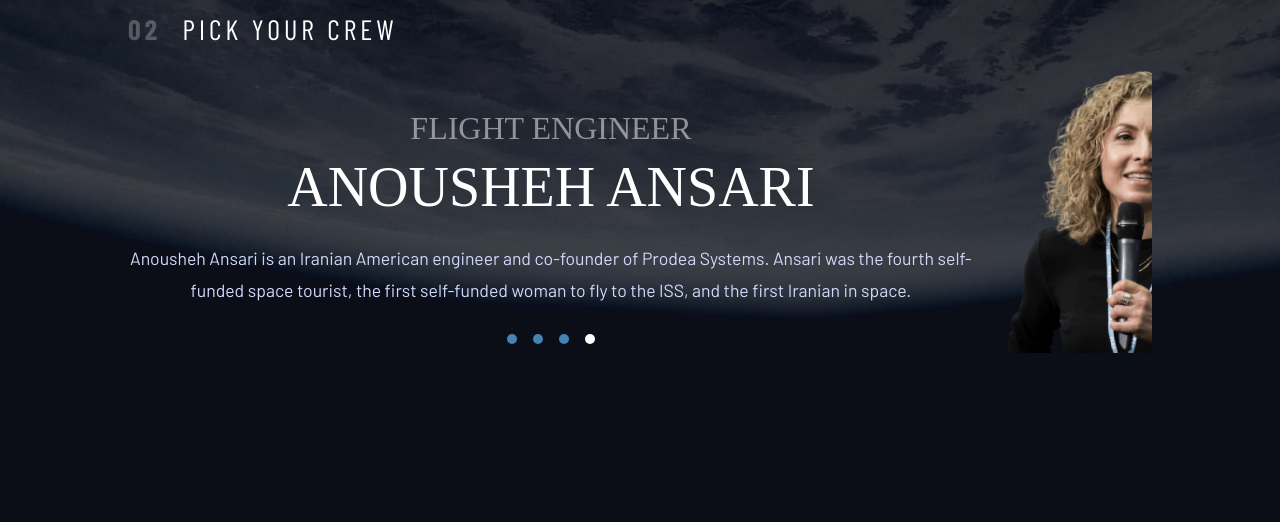
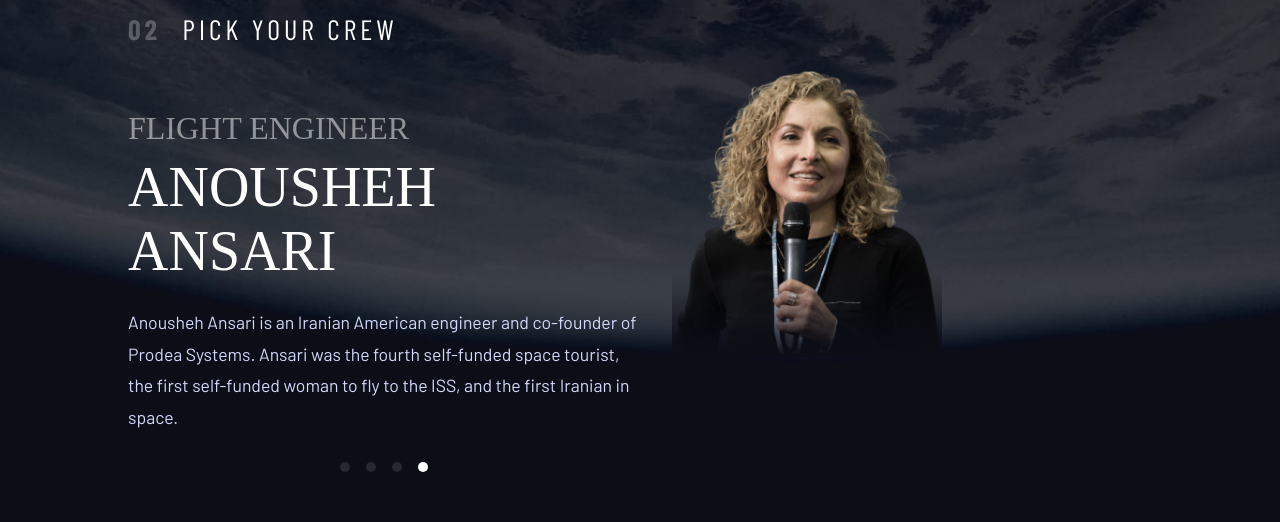
Before and after one commit to Jen-464/space-tourism, a React (Vite) app: page /space-tourism/crew/ansari in a window 1280 px wide. Shown: the part 252-774 px from the top of the page. Built offline with nearby package versions, Linux system fonts and the light colour scheme; a web font is replaced by a local one.

Commit message:
started Crew.tsx mobile friendly version

```diff
--- a/package.json
+++ b/package.json
@@ -16,7 +16,8 @@
     "gh-pages": "^6.3.0",
     "react": "^19.0.0",
     "react-dom": "^19.0.0",
-    "react-router-dom": "^7.5.1"
+    "react-router-dom": "^7.5.1",
+    "react-swipeable": "^7.0.2"
   },
   "devDependencies": {
     "@eslint/js": "^9.22.0",
--- a/src/pages/Crew/Crew.css
+++ b/src/pages/Crew/Crew.css
@@ -21,14 +21,39 @@
     height: 10px;
     border-radius: 100%;
     margin: 0 0.5rem; /* 8 + 8 -> 16px in bet*/
-    background-color: steelblue;
+    background-color: rgba(151, 151, 151, 0.2);
 }
 
 .crew-tab .active span {
     background-color: var(--white);
 }
 
+.crew-tab span:hover {
+    background-color: rgba(151, 151, 151, 0.5);
+}
+
+.bottom-img-content {
+    position: relative;
+}
+
+.bottom-img-content::after {
+    content: '';
+    position: absolute;
+    bottom: 0;
+    left: 0;
+    width: 100%;
+    height: 30%;
+    background: linear-gradient(to bottom, rgba(255, 255, 255, 0), #0c0e17);
+  }
+
 .crew-img {
     height: auto;
     width: 270px;
 }
+
+/* Tablet */
+@media (min-width: 768px) {
+    .crew-tab-content {
+        text-align: left;
+    }
+}
--- a/src/pages/Crew/Crew.tsx
+++ b/src/pages/Crew/Crew.tsx
@@ -1,4 +1,5 @@
-import { NavLink, useLocation } from "react-router-dom"
+import { NavLink, useLocation, useNavigate } from "react-router-dom"
+import { useSwipeable } from "react-swipeable"
 import useScreenSize from "../../data/ScreenSize"
 import data from "../../data/data.json"
 import "../pages.css"
@@ -6,22 +7,45 @@ import "../Crew/Crew.css"
 
 const Crew = () => {
     const location = useLocation();
+    const navigate = useNavigate();
     const tabName = location.pathname.split("/").pop();
     const screenWidth = useScreenSize();
     const isMobile = screenWidth < 768;
 
-    let index = 0;
-    if (tabName == "mark") {
-        index = 1;
-    } else if (tabName == "victor") {
-        index = 2;
-    } else if (tabName == "ansari") {
-        index = 3;
-    } else {
-        index = 0;
-    }
+    const crewNames = ["douglas", "mark", "victor", "ansari"];
+    let index = crewNames.indexOf(tabName ?? "douglas");
+    if (index === -1) index = 0;
+    const crew = data["crew"][index];
+    console.log(crew);
 
-    const crew = data["crew"][index];
+    // Handle swipe gestures
+    const handlers = useSwipeable({
+        onSwipedLeft: () => {
+            if (index < crewNames.length - 1) {
+                navigate(`/crew/${crewNames[index + 1]}`);
+            }
+        },
+        onSwipedRight: () => {
+            if (index > 0) {
+                navigate(`/crew/${crewNames[index - 1]}`);
+            }
+        },
+        trackTouch: true,
+        preventScrollOnSwipe: true
+    });
+
+    // let index = 0;
+    // if (tabName == "mark") {
+    //     index = 1;
+    // } else if (tabName == "victor") {
+    //     index = 2;
+    // } else if (tabName == "ansari") {
+    //     index = 3;
+    // } else {
+    //     index = 0;
+    // }
+
+    // const crew = data["crew"][index];
 
     let pageTitleClass = isMobile ? 'mobile-preset-6' : 'tablet-preset-5';
     pageTitleClass = screenWidth >= 1024 ? 'desktop-preset-5' : pageTitleClass;
@@ -34,9 +58,9 @@ const Crew = () => {
     pClassName = screenWidth >= 1024 ? 'desktop-preset-9' : pClassName;
 
     return (
-        <section>
+        <section {...handlers}>
             <main>
-            <div className={`page-title ${pageTitleClass}`}> <span aria-hidden="true"> 02 </span> PICK YOUR CREW </div>
+                <div className={`page-title ${pageTitleClass}`}> <span aria-hidden="true"> 02 </span> PICK YOUR CREW </div>
                 <div className="page-content">
                     {/* Content below specific to this page */}
                     <div className="top-content">
@@ -53,7 +77,9 @@ const Crew = () => {
                         </div>
                     </div>
                     <div className="bottom-content">
-                        <img className="crew-img" src={crew.images.png} alt="Image of your crewmates" />
+                        <div className="bottom-img-content">
+                            <img className="crew-img" src={crew.images.png} alt="Image of your crewmates" />
+                        </div>
                     </div>
                     {/* Content above specific to this page */}
                 </div>
--- a/src/pages/Destination/Destination.css
+++ b/src/pages/Destination/Destination.css
@@ -1,6 +1,5 @@
 .destination-img {
-  height: 200px;
-  width: auto;
+  width: 150px;
   padding: 30px 0;
 }
 
@@ -55,8 +54,8 @@
 
 /* Tablet */
 @media (min-width: 768px) {
-  .top-content img {
-    height: 380px;
+  .destination-img {
+    width: 300px;
     padding: 40px 0;
   }
   .destination-tab {
@@ -77,10 +76,25 @@
 
 /* Desktop */
 @media (min-width: 1024px) {
+  .destination-content {
+    padding: 130px 0px;
+    }
+  .destination-img {
+    width: 100%;
+    max-width: 480px;
+    padding: auto 32px;
+  }
   .destination-tab {
     justify-content: flex-start;
+    margin-top: 0px;
+    margin-bottom: 40px;
   }
   .destination-tab-content {
     text-align: left;
+    gap: 40px;
+  }
+  .destination-tab, .destination-tab-content {
+    margin-left: 22px;
+    margin-right: 22px;
   }
 }
--- a/src/pages/Destination/Destination.tsx
+++ b/src/pages/Destination/Destination.tsx
@@ -38,7 +38,7 @@ const Destination = () => {
         <section>
             <main>
                 <div className={`page-title ${pageTitleClass}`}> <span aria-hidden="true"> 01 </span> PICK YOUR DESTINATION </div>
-                <div className="page-content">
+                <div className="page-content destination-content">
                     {/* Content below specific to this page */}
                     <div className="top-content">
                         <img className="destination-img" src={destination.images.png} alt="Image of a moon" />
@@ -56,7 +56,7 @@ const Destination = () => {
                                 <p className={pClassName}> {destination.description} </p>
                             </div>
 
-                            <img src={lineImg} alt="literally just a line for aesthetic purposes" aria-hidden="true"/>
+                            <img src={lineImg} alt="literally just a line for aesthetic purposes" aria-hidden="true" />
 
                             <div className="destination-data">
                                 <div className="distance">
--- a/src/pages/pages.css
+++ b/src/pages/pages.css
@@ -48,9 +48,11 @@ main {
     }
     .page-content {
         flex-direction: row;
+        width: 100%;
     }
     .top-content {
         align-items: flex-start;
+        width: 50%;
         min-width: 50%;
       }
 }
```
Also changed, not shown: 1 other file (tests, documents, lock files or other folders).
